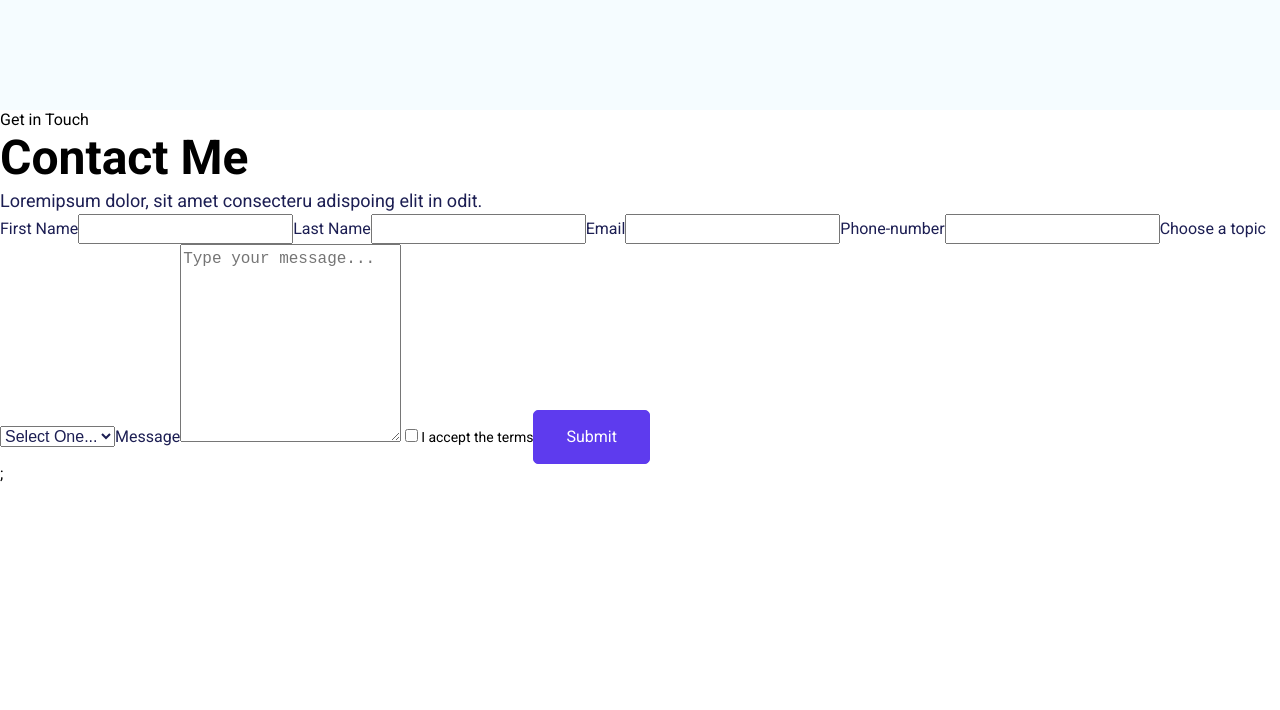
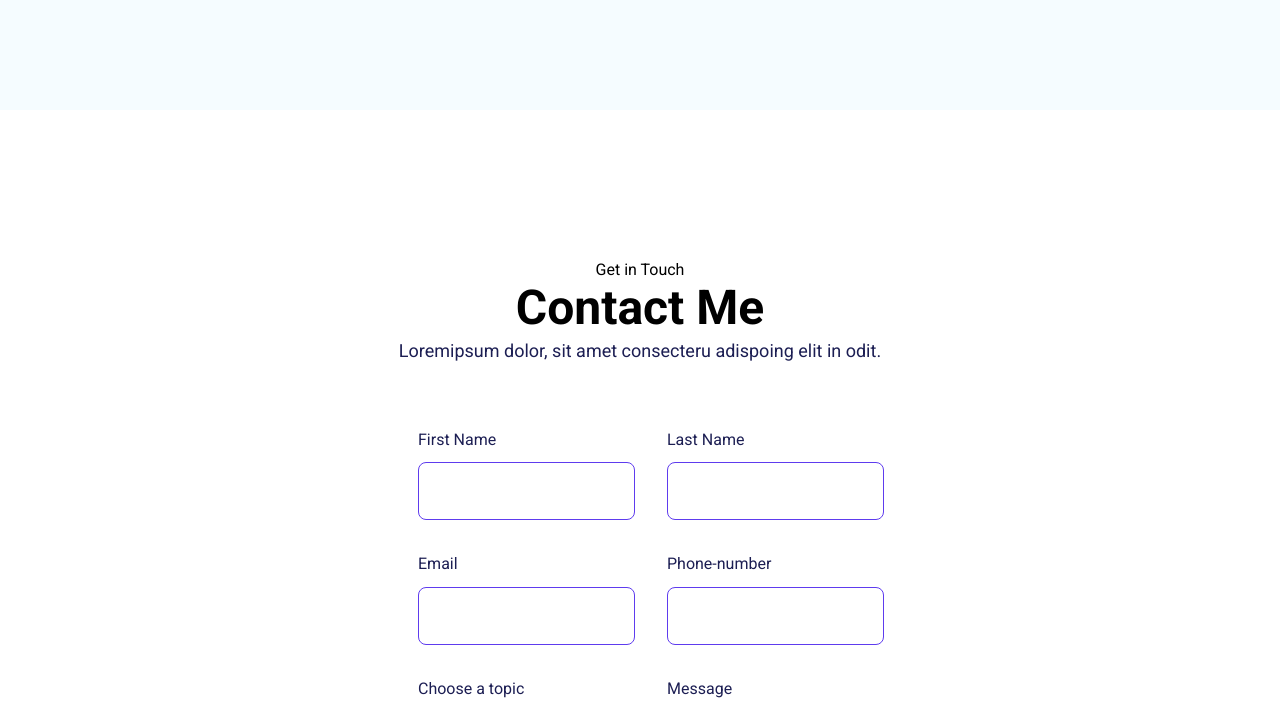
Before and after one commit to lucasuk89/PortifolioReact2024, a React (Create React App) app: page / in a window 1280 px wide. Shown: the part 4087-4797 px from the top of the page. Before the commit the page ends 4570 px from the top, so only its background shows below. Built offline with nearby package versions, Linux system fonts and the light colour scheme.

Commit message:
Started the form css

```diff
--- a/src/App.css
+++ b/src/App.css
@@ -464,3 +464,45 @@ h3{
     font-weight: 400;
     line-height: 150%;
 }
+
+/*Testimonials Ends*/
+.contact--section{
+    display: flex;
+    padding: 150px 85px;
+    flex-direction: column;
+    justify-content: center;
+    align-items: center;
+    text-align: center;
+    gap: 64px;
+}
+.contact--form--container{
+    display: grid;
+    grid-template-columns: auto;
+    grid-template-rows: repeat(5,auto);
+    width: 40%;
+    row-gap: 32px;
+}
+.container{
+    display: grid;
+    grid-template-columns: repeat(2,auto);
+    column-gap: 32px;
+    row-gap: 32px;
+}
+.contact--label{
+    display: flex;
+    flex-direction: column;
+    align-items: flex-start;
+    gap: 10.6px;
+    flex: 1 0 0;
+    width: 100%;
+}
+.contact--input{
+    display: flex;
+    font-family: "Roboto";
+    padding: 16px;
+    align-items: center;
+    align-self: stretch;
+    border-radius: 8px;
+    border: 1.333px solid var(--primary);
+    background: var(--white);
+}
```
